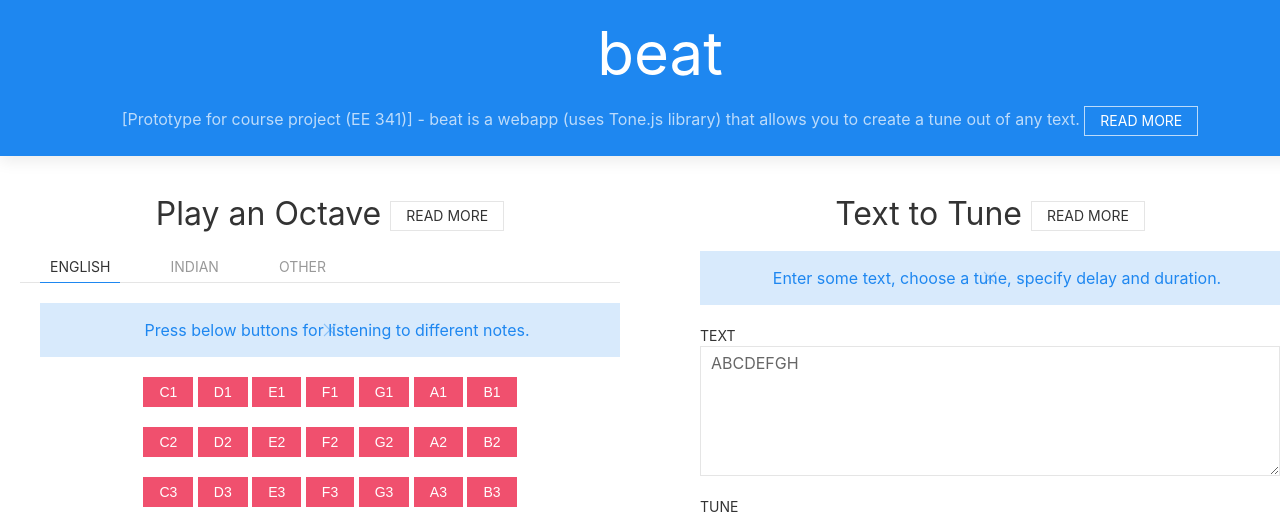
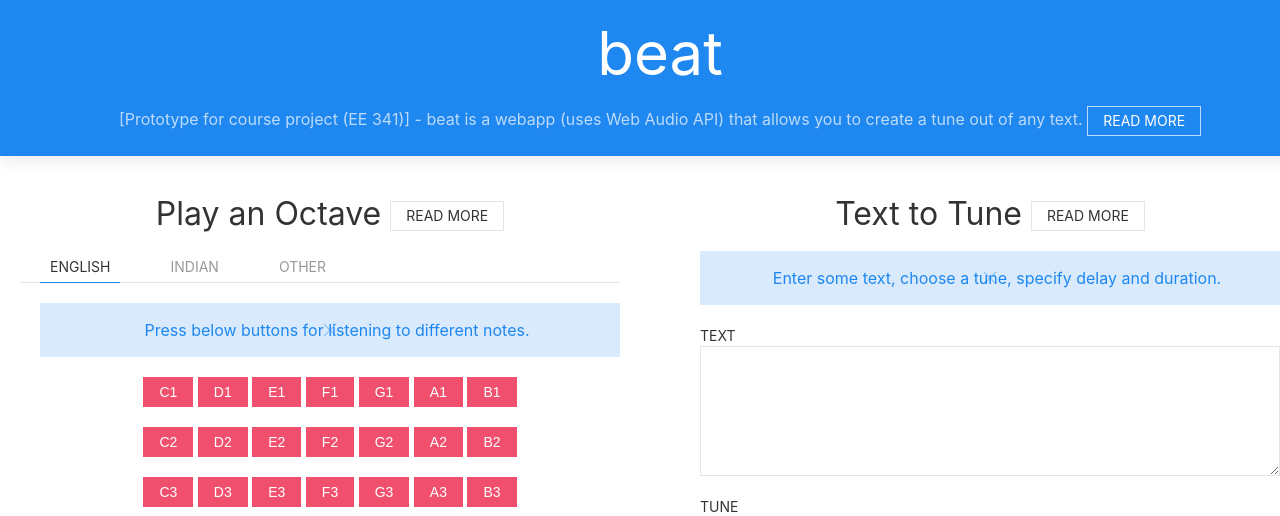
Before and after one commit to arikpamnani/beat, a plain HTML site: page index.html in a window 1280 px wide. Shown: the top 516 px of the page. Drawn offline with Linux system fonts and the light colour scheme.

Commit message:
fixed bug

```diff
--- a/index.html
+++ b/index.html
@@ -49,7 +49,7 @@
 		<div class="uk-card uk-card-primary uk-card-body uk-card-small uk-width-1-1@m">
     		<h2 class="uk-heading-primary">beat</h2>
     		<p>
-    			[Prototype for course project (EE 341)] - beat is a webapp (uses Tone.js library) that allows you to create a tune out of any text.
+    			[Prototype for course project (EE 341)] - beat is a webapp (uses Web Audio API) that allows you to create a tune out of any text.
     			<a href="#" class="uk-button uk-button-default uk-button-small">Read more</a>
     		</p>
 		</div>
--- a/js/beat.js
+++ b/js/beat.js
@@ -48,7 +48,7 @@ function playOctave(duration) {
 /* tune strategies */
 
 var strategy_1 = {
-	'A': ['C4'], 'B': ['D4'], 'C': ['E4'], 'D': ['F4'], 'E': ['G4'], 'F': ['A4'], 'G': ['B4'], 'H': ['C5'], 'I': ['G4'], 'J': ['C4'], 'K': ['D#'], 'L': ['A4'], 'M': ['E4'],
+	'A': ['C4'], 'B': ['D4'], 'C': ['E4'], 'D': ['F4'], 'E': ['G4'], 'F': ['A4'], 'G': ['B4'], 'H': ['C5'], 'I': ['G4'], 'J': ['C4'], 'K': ['D#4'], 'L': ['A4'], 'M': ['E4'],
 	'N': ['F4'], 'O': ['E4'], 'P': ['G4'], 'Q': ['B4'], 'R': ['G4'], 'S': ['A4'], 'T': ['B4'], 'U': ['C4'], 'V': ['F4'], 'W': ['G4'], 'X': ['B4'], 'Y': ['C4'], 'Z': ['D4']
 }
 
@@ -166,7 +166,7 @@ function makeTune(strategy) {
 	node.oscillator.stop(currentTime);
 }
 
-document.querySelector("textarea").value="ABCDEFGH";
+/*document.querySelector("textarea").value="ABCDEFGH";*/
 playOctave();
 
 // play/stop button
```
